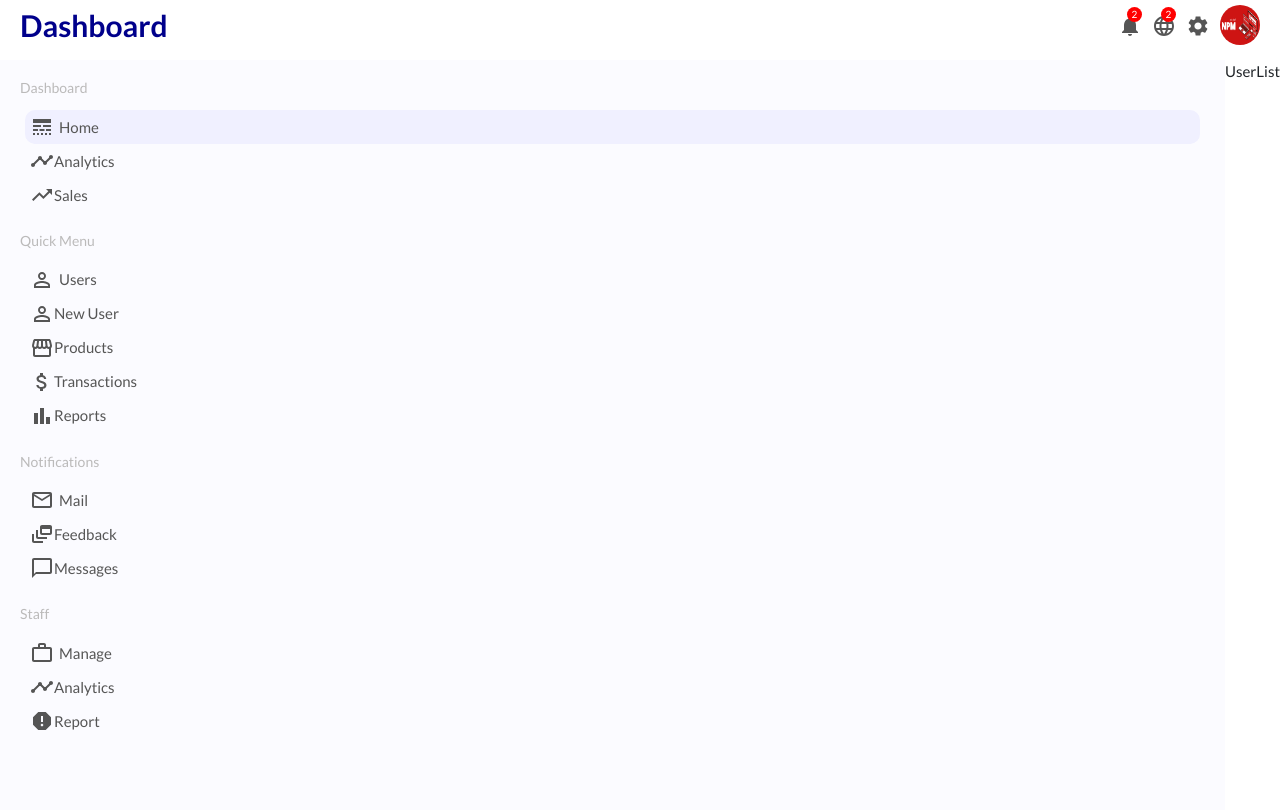
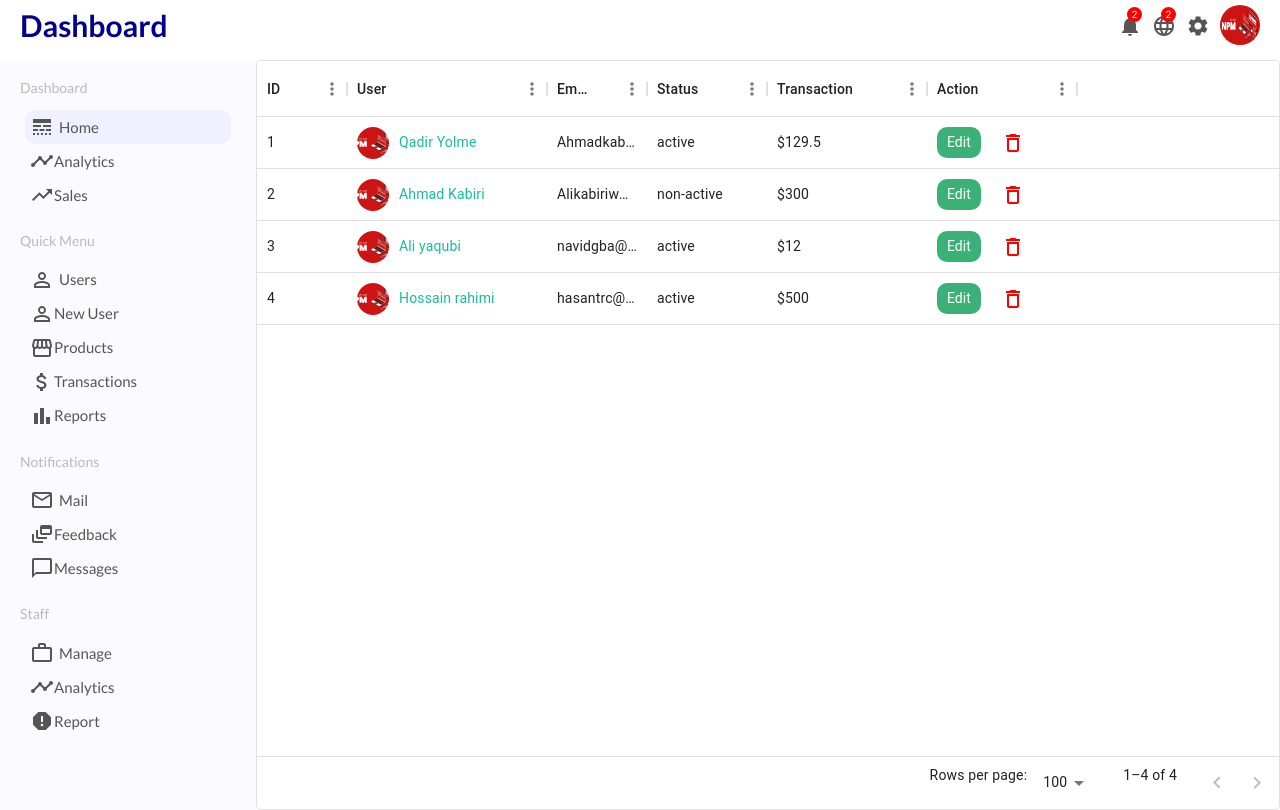
Before and after one commit to ahmadkabiri/first-app, a React (Create React App) app: page /users in a window 1280 px wide. Built offline with nearby package versions, Linux system fonts and the light colour scheme.

Commit message:
user list component

```diff
--- a/src/datas.js
+++ b/src/datas.js
@@ -75,4 +75,39 @@ const transActions = [
   },
 ];
 
-export { xAxisData, newMembers , transActions };
+let userRows = [
+  {
+    id: 1,
+    userName: "Qadir Yolme",
+    avatar: "images/npm.png",
+    email:"Ahmadkabiriw@gmail.com",
+    status: "active",
+    transaction: "$129.5",
+  },
+  {
+    id: 2,
+    userName: "Ahmad Kabiri",
+    avatar: "images/npm.png",
+    email:"Alikabiriw@gmail.com",
+    status: "non-active",
+    transaction: "$300",
+  },
+  {
+    id: 3,
+    userName: "Ali yaqubi",
+    avatar: "images/npm.png",
+    email:"navidgba@gmail.com",
+    status: "active",
+    transaction: "$12",
+  },
+  {
+    id: 4,
+    userName: "Hossain rahimi",
+    avatar: "images/npm.png",
+    email:"hasantrc@gmail.com",
+    status: "active",
+    transaction: "$500",
+  },
+];
+
+export { xAxisData, newMembers, transActions ,userRows };
--- a/src/pages/Users/UserList.css
+++ b/src/pages/Users/UserList.css
@@ -0,0 +1,35 @@
+.userList{
+    flex: 4;
+
+}
+
+
+.userListUser{
+    display: flex;
+    align-items: center;
+}
+
+
+.userListImg{
+width: 32px;
+height: 32px;
+border-radius: 100%;
+margin-right: 10px;
+object-fit: cover;
+}
+
+.userListEdit{
+    border:none ;
+    border-radius: 10px;
+    padding:5px 10px ;
+    color:#fff;
+    background-color: #3bb077 ;
+    margin-right: 20px;
+    cursor: pointer;
+
+}
+
+.userListDelete{
+    color: red;
+    cursor: pointer;
+}
--- a/src/pages/Users/UserList.js
+++ b/src/pages/Users/UserList.js
@@ -1,7 +1,82 @@
-import React from 'react'
+import React from "react";
+import { useState } from "react";
+import { userRows } from "../../datas";
+import "./UserList.css";
+import { DataGrid } from "@mui/x-data-grid";
+import { Link } from "react-router-dom";
+import { DeleteOutline } from "@mui/icons-material";
 
 export default function UserList() {
+  const [userDatas, setUserDatas] = useState(userRows);
+
+  const userDelete = (userId) => {
+    setUserDatas(userDatas.filter(user =>user.id !=userId))
+  }
+
+  const columns = [
+    {
+      field: "id",
+      headerName: "ID",
+      width: 90,
+    },
+    {
+      field: "user",
+      headerName: "User",
+      width: 200,
+      renderCell: (params) => {
+        return (
+          <Link to="">
+            <div className="userListUser">
+              <img src={params.row.avatar} alt="" className="userListImg" />
+              {params.row.userName}
+            </div>
+          </Link>
+        );
+      },
+    },
+    {
+      field: "email",
+      headerName: "Email",
+      with: 200,
+    },
+    {
+      field: "status",
+      headerName: "Status",
+      width: 120,
+    },
+    {
+      field: "transaction",
+      headerName: "Transaction",
+      width: 160,
+    },
+    {
+      field: "action",
+      headerName: "Action",
+      width: 150,
+      renderCell: (params) => {
+        return (
+          <>
+            <Link to={`/user/${params.row.id}`} className="link">
+              <button className="userListEdit">Edit</button>
+            </Link>
+            <DeleteOutline
+            className="userListDelete"
+            onClick={()=>userDelete(params.row.id)}
+            ></DeleteOutline>
+          </>
+        );
+      },
+    },
+  ];
+
   return (
-    <div>UserList</div>
-  )
+    <div className="userList">
+      <DataGrid
+        rows={userDatas}
+        columns={columns}
+        disableSelectionOnClick
+        pageSize={4}
+      ></DataGrid>
+    </div>
+  );
 }
--- a/src/pages/home/Home.js
+++ b/src/pages/home/Home.js
@@ -4,7 +4,7 @@ import './Home.css'
 import Chart from "../../components/chart/Chart";
 import { xAxisData } from "../../datas";
 import WidgetSm from "../../components/widgetSm/WidgetSm";
-import WidgetLg from "../../components/widgetLg/WidgetLg.js";
+import WidgetLg from "../../components/widgetLg/WidgetLg";
 export default function Home() {
   return (
     <div className="home">
```
